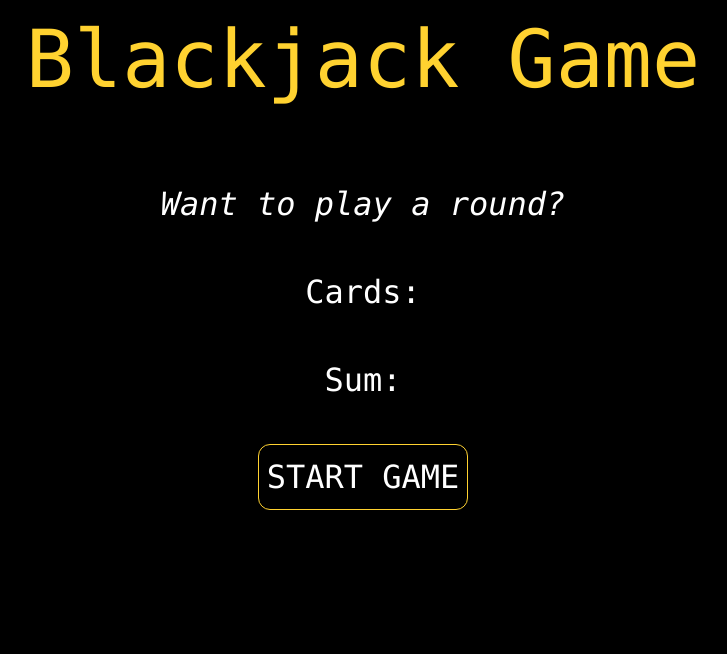
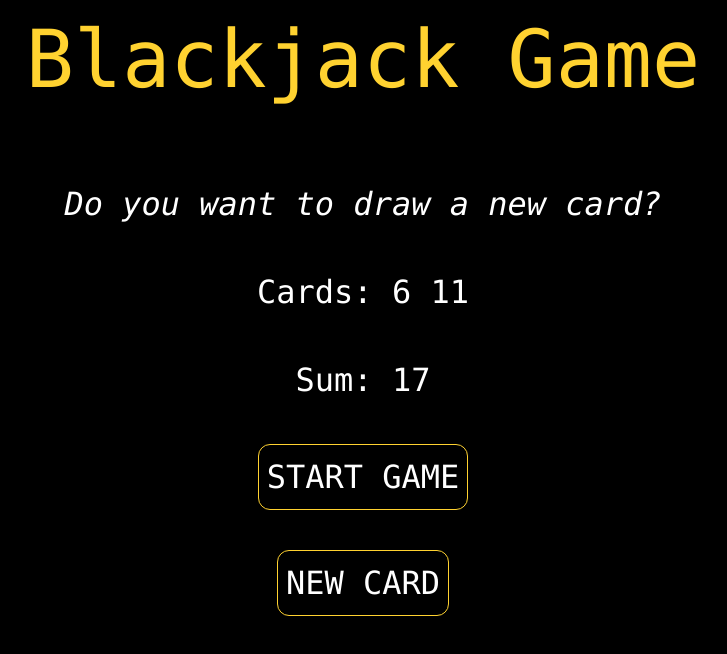
Before and after one commit to antoninmrtl/JS-blackjack, a website: page html/index.html in a window 1280 px wide. Both pictures are taken after a click on the button "START GAME". Shown: the whole page, without its empty margins (277-1004 px from the left). Drawn offline with nearby package versions, Linux system fonts and the light colour scheme.

Commit message:
Add button NEW CARD

```diff
--- a/html/index.html
+++ b/html/index.html
@@ -12,9 +12,11 @@
 </header>
 <main class="flex flex-col items-center gap-10 mt-15 text-[2rem] text-semibold">
     <p id="message-el" class="italic">Want to play a round?</p>
-    <p>Cards:</p>
-    <p>Sum:</p>
+    <p id="card-el">Cards:</p>
+    <p id="sum-el">Sum:</p>
     <button type="button" id="start" class="cursor-pointer border border-amber-300 rounded-xl p-2">START GAME</button>
+    <button type="button" id="newCard" class="cursor-pointer border border-amber-300 rounded-xl p-2">NEW CARD</button>
+
 </main>
 <footer></footer>
 </body>
--- a/js/index.js
+++ b/js/index.js
@@ -1,12 +1,35 @@
-let firstCard = 10
+let firstCard = 6
 let secondCard = 11
+let thirdCard;
 let sum = firstCard + secondCard
 let hasBJ = false;
 let isAlive = true;
 let message = "";
+let messageEl = document.getElementById('message-el')
+let sumEl = document.getElementById('sum-el')
+let cardEl= document.getElementById('card-el')
+
+
+
 const buttonStart = document.getElementById('start')
-buttonStart.addEventListener('click', function(){
-    console.log(message)
+buttonStart.addEventListener('click', startGame)
+
+function startGame(){
+    messageEl.innerText= message;
+    sumEl.innerText = `Sum: ${sum}`
+    if(thirdCard === undefined){
+        cardEl.innerText = `Cards: ${firstCard}  ${secondCard}`
+    }else {
+        cardEl.innerText = `Cards: ${firstCard}  ${secondCard}  ${thirdCard}`
+    }
+
+}
+
+const buttonCard = document.getElementById('newCard')
+buttonCard.addEventListener('click', function(){
+    thirdCard = 2
+    sum += thirdCard
+    startGame()
 })
 
 if(sum <= 20){
```
